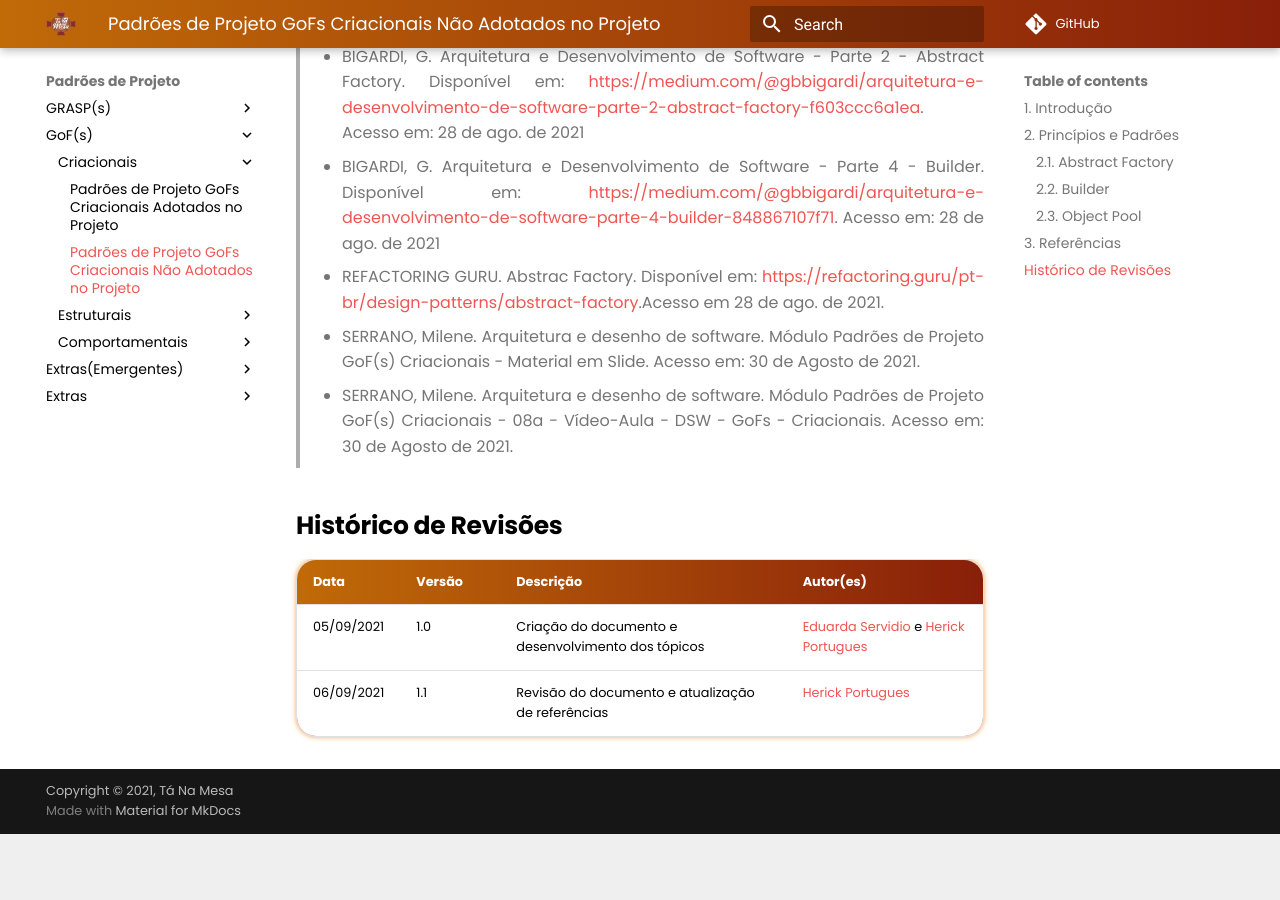
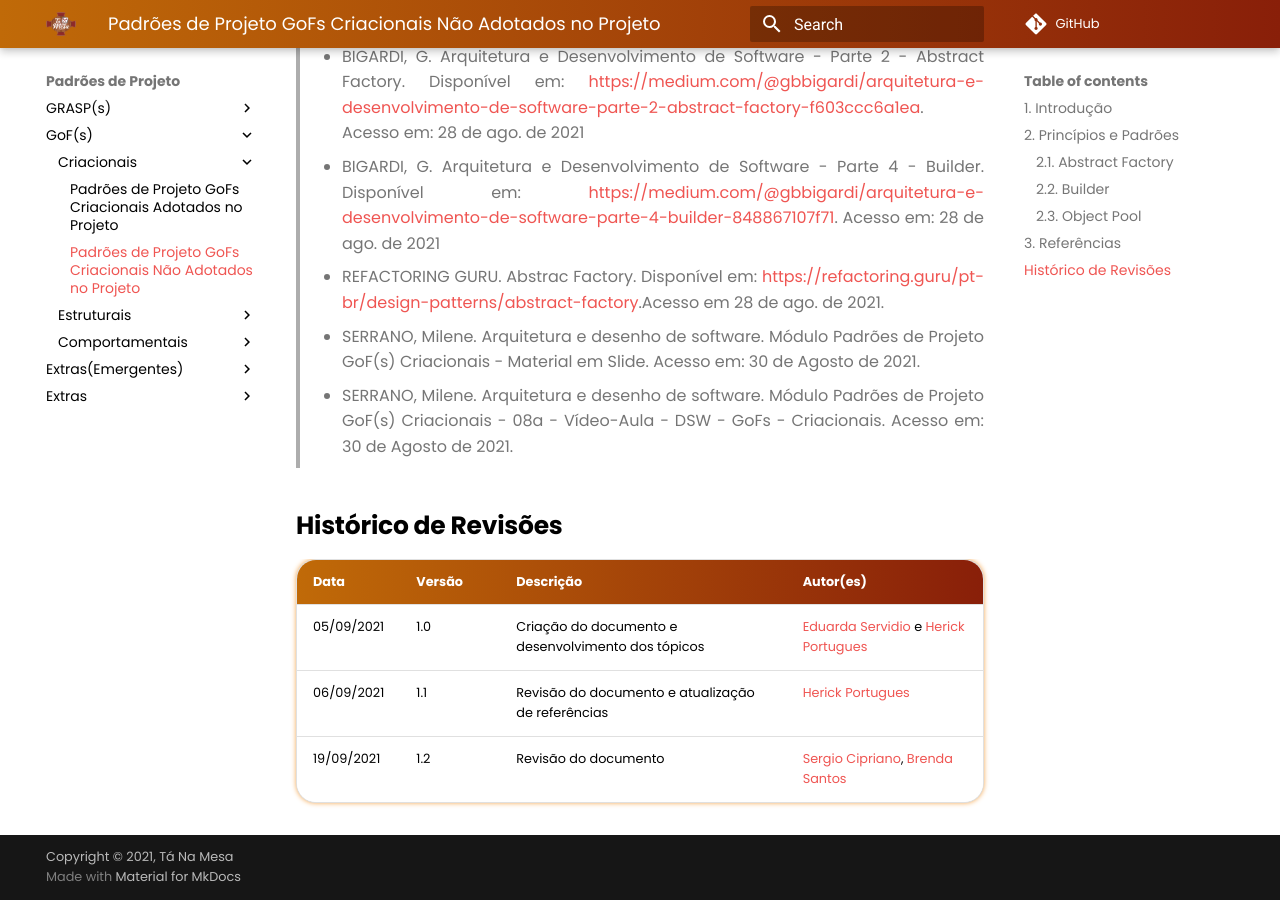
Before and after one commit to UnBArqDsw2021-1/2021.1_G02_TaNaMesa_docs, an MkDocs documentation site: the page built from docs/3-Padroes-de-Projeto/GoFs/Criacionais/Padroes-Nao-Adotados-no-Projeto.md, in a window 1280 px wide and 900 px high, scrolled down 1382 px. Built offline with MkDocs 1.6.1 and Material for MkDocs 9.7.7, drawn with Linux system fonts in a browser that asks for light colours; comment, search, counter and statistics services are not loaded; before the commit the page ends 2216 px from its top, so only the background shows below that.

Commit message:
(#101) Revisão dos padrões do projeto

```diff
--- a/docs/3-Padroes-de-Projeto/GoFs/Criacionais/Padroes-Nao-Adotados-no-Projeto.md
+++ b/docs/3-Padroes-de-Projeto/GoFs/Criacionais/Padroes-Nao-Adotados-no-Projeto.md
@@ -47,7 +47,9 @@ no pool, um novo é criado e adicionado.
 > - SERRANO, Milene. Arquitetura e desenho de software. Módulo Padrões de Projeto GoF(s) Criacionais - 08a - Vídeo-Aula - DSW - GoFs - Criacionais. Acesso em: 30 de Agosto de 2021.
 
 ## Histórico de Revisões
+
 |    Data    | Versão | Descrição       | Autor(es)     |
 | :--------- | :----- | :-------------- | :------------ |
-| 05/09/2021 | 1.0 | Criação do documento e desenvolvimento dos tópicos | [Eduarda Servidio](https://github.com/ServideoEC) e [Herick Portugues](https://github.com/herickport) |
-| 06/09/2021 | 1.1 | Revisão do documento e atualização de referências | [Herick Portugues](https://github.com/herickport) |
+| 05/09/2021 | 1.0    | Criação do documento e desenvolvimento dos tópicos | [Eduarda Servidio](https://github.com/ServideoEC) e [Herick Portugues](https://github.com/herickport) |
+| 06/09/2021 | 1.1    | Revisão do documento e atualização de referências | [Herick Portugues](https://github.com/herickport) |
+| 19/09/2021 | 1.2    | Revisão do documento | [Sergio Cipriano](https://github.com/sergiosacj), [Brenda Santos](https://github.com/brendavsantos) |
```
Also changed, not shown: docs/3-Padroes-de-Projeto/GoFs/Criacionais/Padroes-Adotados-no-Projeto.md (+3 -0 lines).
